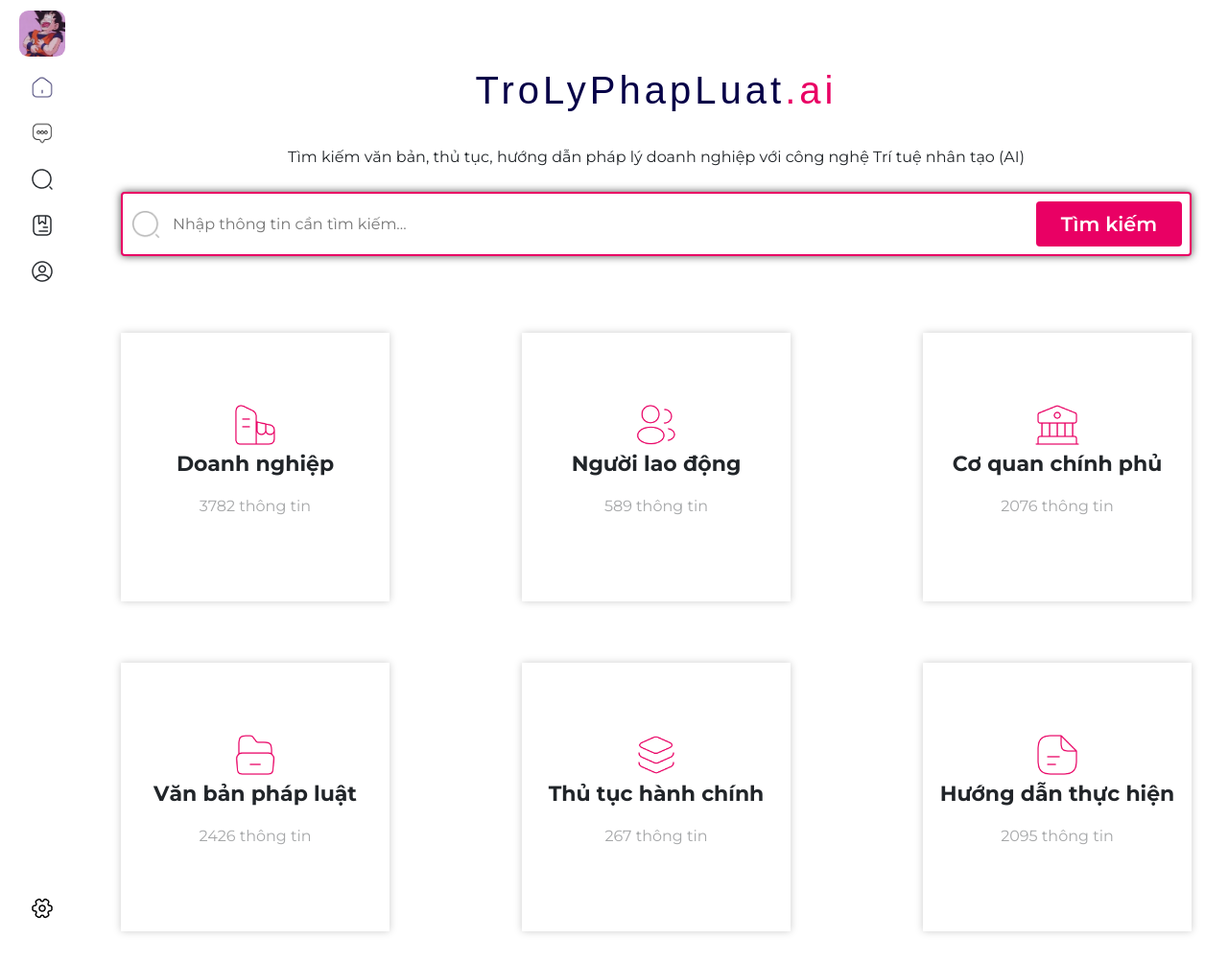
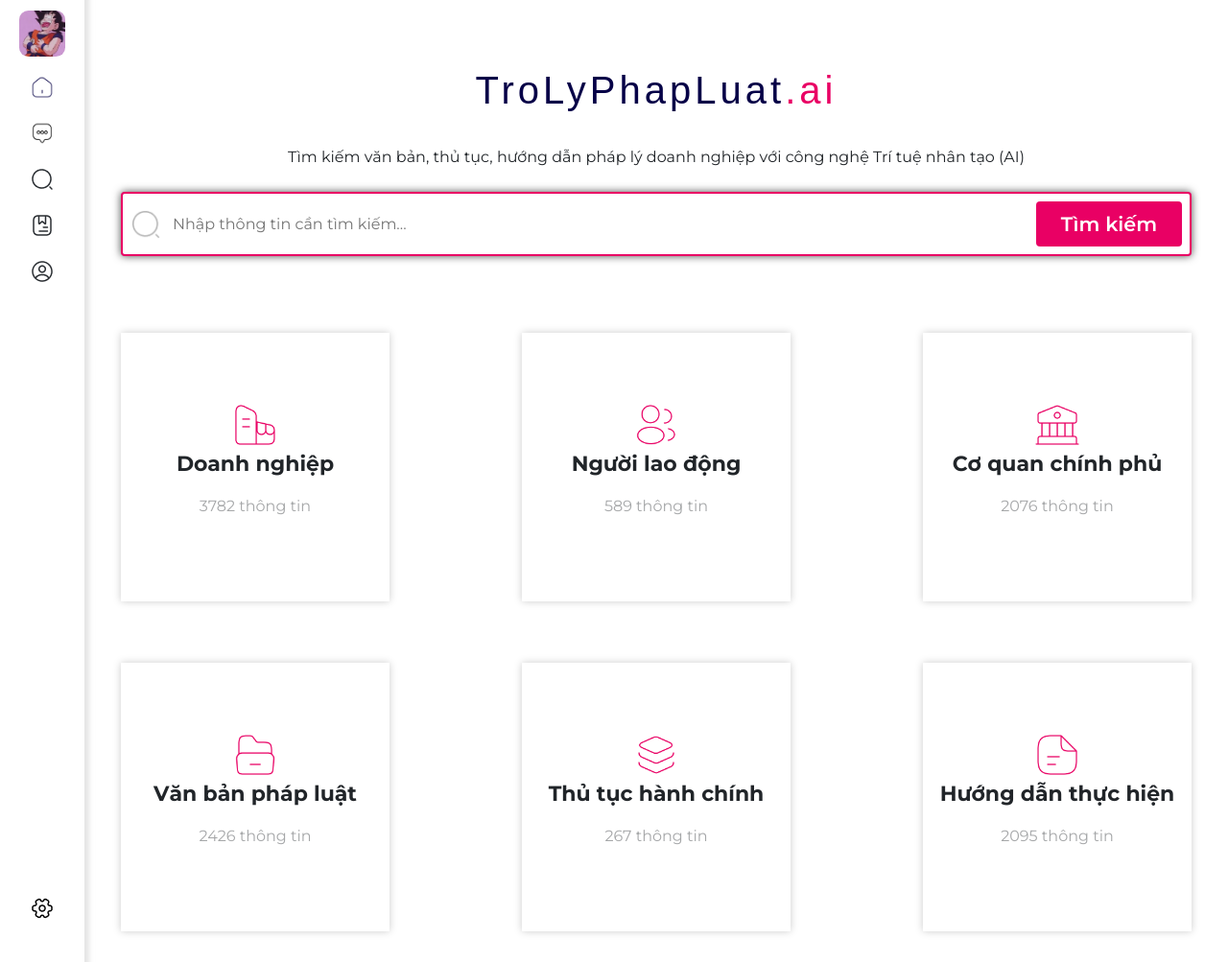
Before and after one commit to TongDangTu/TroLyPhapLuat, a PHP site: page /pages/search/search.php in a window 1280 px wide. Shown: the whole page at 96% size. Run offline with PHP 8.4, Linux system fonts and the light colour scheme; some libraries are stand-ins or nearby versions; some web fonts are replaced.

Commit message:
add box-shadow to left-bar

```diff
--- a/assets/styles/style.css
+++ b/assets/styles/style.css
@@ -21,6 +21,7 @@ body {
   box-sizing: border-box;
   background-color: #fff;
   overflow: auto;
+  box-shadow: 0 0 0.3rem 0.3rem rgba(204, 204, 204, 0.5);
 }
 
 .left-bar .avatar {
```
